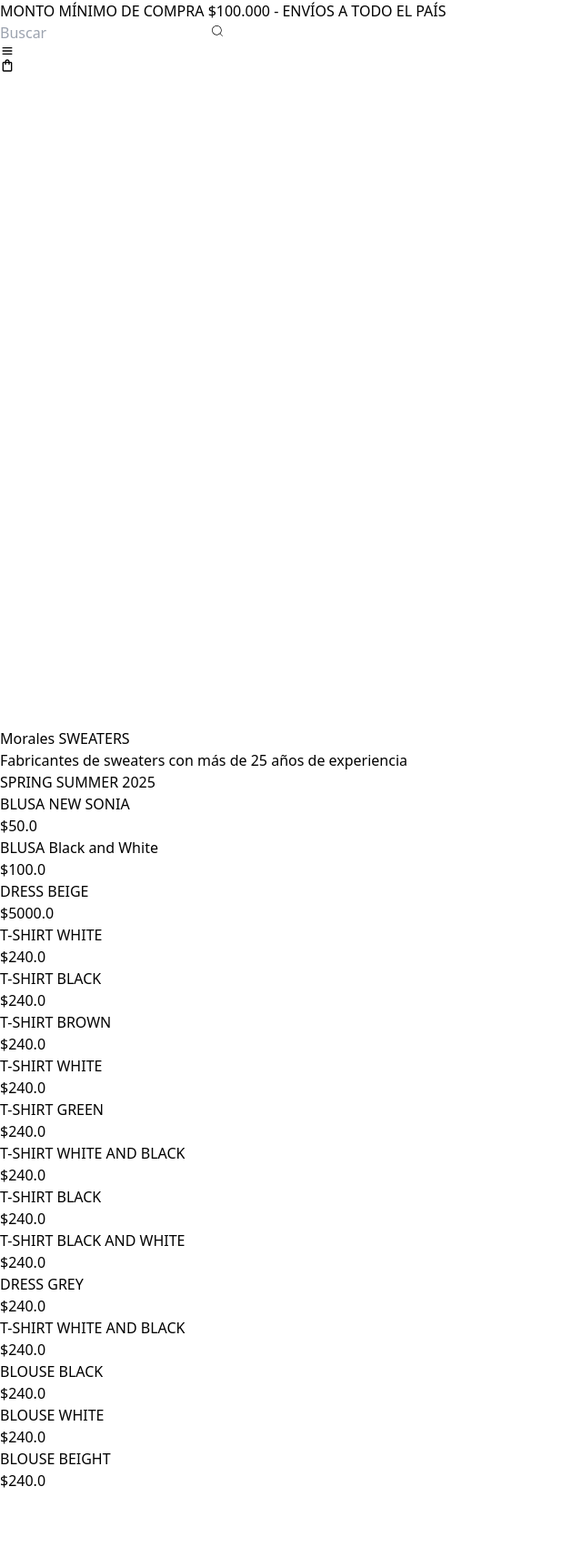
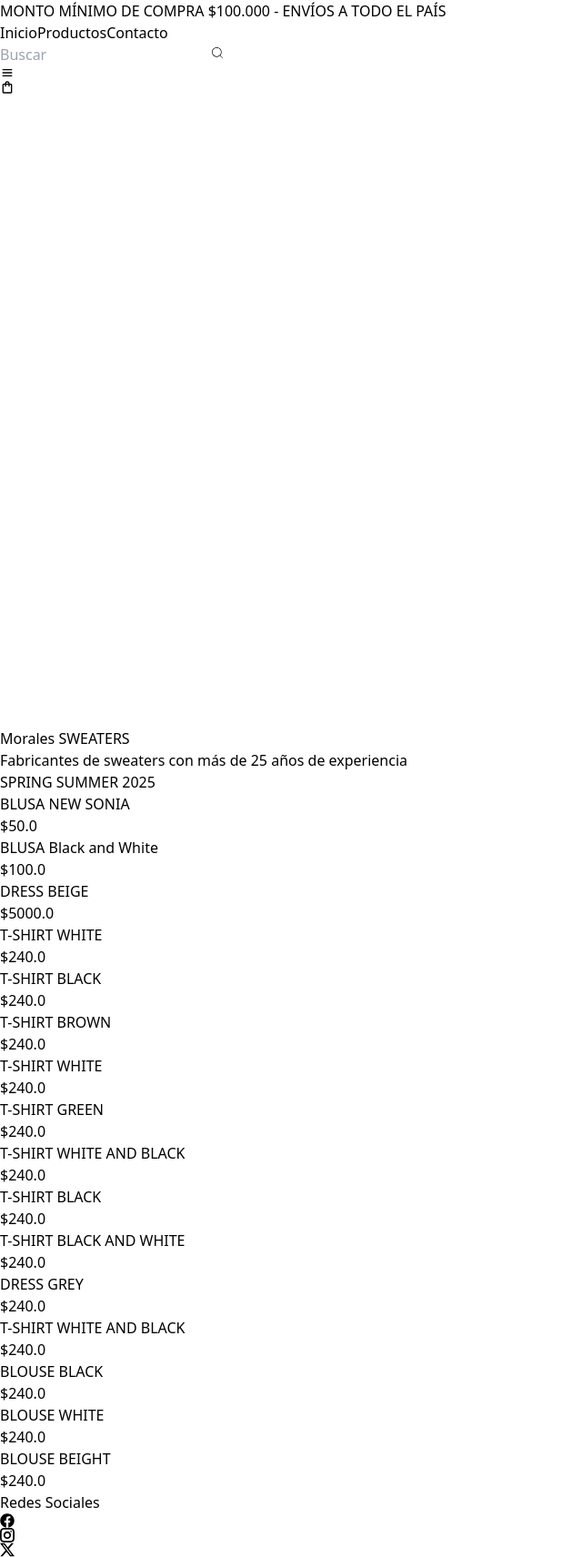
Before and after one commit to fernandzxc/PageCommer, a React (Vite) app: page / in a window 1280 px wide. Shown: the whole page at 91% size, without its empty margins (0-640 px from the left). Before the commit the page ends 1640 px from the top, so only its background shows below. Built offline with nearby package versions, Linux system fonts and the light colour scheme.

Commit message:
actualizacion

```diff
--- a/src/App.jsx
+++ b/src/App.jsx
@@ -1,4 +1,5 @@
 // import Background from "./Components/Background";
+import Footer from "./Components/Footer";
 import Header from "./Components/Header";
 import Section_1 from "./Components/Section_1";
 import Section_2 from "./Components/Section_2";
@@ -6,8 +7,8 @@ import "./assets/css/estilo.css";
 
 const App = () => {
   return (
-    <div>
-      <div className="fixed w-full h-screen border-[16px] border-white"></div>
+    <div className="flex flex-col min-h-screen">
+      <div className="fixed w-full h-screen border-t-[16px] border-white"></div>
       <div className="img_block p-4 h-lvh">
         <div className="bg-[url('./assets/img/Wallpaper2.jpg')] object-contain bg-cover bg-center h-full">
           <Header />
@@ -15,6 +16,7 @@ const App = () => {
       </div>
       <Section_1 />
       <Section_2 />
+      <Footer/>
     </div>
   );
 };
--- /dev/null
+++ b/src/Components/Footer.jsx
@@ -0,0 +1,20 @@
+import { FaFacebook } from "react-icons/fa";
+import { GrInstagram } from "react-icons/gr";
+import { BsTwitterX } from "react-icons/bs";
+
+const Footer = () => {
+  return (
+    <div className="bg-gray-700 w-full ">
+      <div className="flex flex-col p-5">
+        <h1 className="text-lg text-white">Redes Sociales</h1>
+        <figure className="flex gap-5">
+          <FaFacebook className="size-5 text-blue-600"/>
+          <GrInstagram className="size-5 text-fuchsia-600" />
+          <BsTwitterX className="size-5" />
+        </figure>
+      </div>
+    </div>
+  );
+};
+
+export default Footer;
--- a/src/Components/Header.jsx
+++ b/src/Components/Header.jsx
@@ -1,25 +1,21 @@
-import { useState } from "react";
 import { BiMenu } from "react-icons/bi";
 import { CiSearch } from "react-icons/ci";
 import { MdOutlineShoppingBag } from "react-icons/md";
-import Navbar from "./Navbar";
 
 const Header = () => {
-  const [openMenu, setOpenMenu] = useState(false);
-
-  const toggleMenu = () => {
-    setOpenMenu(!openMenu);
-  };
-
   return (
     <div className="fixed w-[calc(100lvw-47.5px)] ">
-      <header className={`${openMenu ? "": ""} hover:bg-[#ffffffa3] w-full duration-500`}>
+      <header className=" hover:bg-[#ffffffa3] w-full duration-500">
         <h1 className=" bg-gray-700 text-white text-center p-1 opacity-85">
           MONTO MÍNIMO DE COMPRA $100.000 - ENVÍOS A TODO EL PAÍS
         </h1>
         <div className="flex justify-between items-center px-2 py-6 relative">
           <div className="flex flex-row-reverse gap-4">
-            {openMenu ? <Navbar /> : ""}
+            <div className="flex gap-5 ">
+              <a href="" className="text-slate-400 hover:text-black">Inicio</a>
+              <a href="" className="text-slate-400 hover:text-black">Productos</a>
+              <a href="" className="text-slate-400 hover:text-black">Contacto</a>
+            </div>
             <div className="border-black border rounded-2xl flex justify-between">
               <input
                 placeholder="Buscar"
@@ -29,9 +25,9 @@ const Header = () => {
                 <CiSearch className="size-5" />
               </button>
             </div>
-            <BiMenu className="size-7 cursor-pointer" onClick={toggleMenu} />
+            <BiMenu className="size-7 cursor-pointer" />
           </div>
-          <MdOutlineShoppingBag className={`size-6 cursor-pointer absolute right-2`} />
+          <MdOutlineShoppingBag className="size-6 cursor-pointer absolute right-2" />
         </div>
       </header>
     </div>
--- a/src/Components/Navbar.jsx
+++ b/src/Components/Navbar.jsx
@@ -1,21 +1,21 @@
 import { FcHome } from "react-icons/fc";
-import { IoShirtOutline } from "react-icons/io5";
 import { FcContacts } from "react-icons/fc";
+import { GiClothes } from "react-icons/gi";
 
 const Navbar = () => {
   return (
-    <div className="absolute right-0 top-0 flex items-center bg-[#ffffff00] w-32 h-[calc(100vh-60px)] z-50 rounded-l-lg p-5 duration-700">
+    <div className="absolute right-0 top-0 flex items-center bg-[#ffffff00] w-32 h-[calc(100vh-60px)] z-50 rounded-l-lg p-5 duration-1000">
       <ul className="flex flex-col gap-2">
         <a href="" className="flex items-center gap-2 shadow-xl">
-          <FcHome className="size-5"/> <h5 className=" text-red-500">Inicio</h5>
+          <FcHome className="size-6"/> <h5 className="text-white">Inicio</h5>
         </a>
 
         <a href="" className="flex items-center gap-2">
-          <IoShirtOutline className="size-5" /> Productos
+          <GiClothes className="size-6"/> <h5 className="text-white">Productos</h5>
         </a>
 
         <a href="" className="flex items-center gap-2">
-          <FcContacts className="size-5" /> Contacto
+          <FcContacts className="size-6" /> <h5 className="text-white">Contacto</h5>
         </a>
       </ul>
     </div>
--- a/src/Components/Section_2.jsx
+++ b/src/Components/Section_2.jsx
@@ -1,12 +1,13 @@
+
 const Section_2 = () => {
   return (
-    <div className="p-9">
+    <div className="p-9 ">
       <div className="text-center pb-11">
         <h1 className="text-4xl font-extrabold">SPRING SUMMER 2025</h1>
       </div>
-      <div className="grid grid-cols-4 gap-5 h-[100vh]">
-        <div className="h-[90vh] shadow-xl">
-          <div className="h-[70vh] bg-[url('./assets/img/Model-0.jpg')] bg-cover bg-center"></div>
+      <div className="grid grid-cols-1 sm:grid-cols-2 md:grid-cols-3 lg:grid-cols-4 gap-5">
+        <div className="shadow-xl">
+          <div className="bg-[url('./assets/img/Model-0.jpg')] bg-cover bg-center aspect-[3/4]"></div>
           <div className="flex flex-col text-center gap-2 py-5">
             <h2 className="">BLUSA NEW SONIA</h2>
             <h2 className="font-bold text-lg">$50.0</h2>
```
Also changed, not shown: src/Components/Section_img.jsx (deleted, +0 -8 lines).
